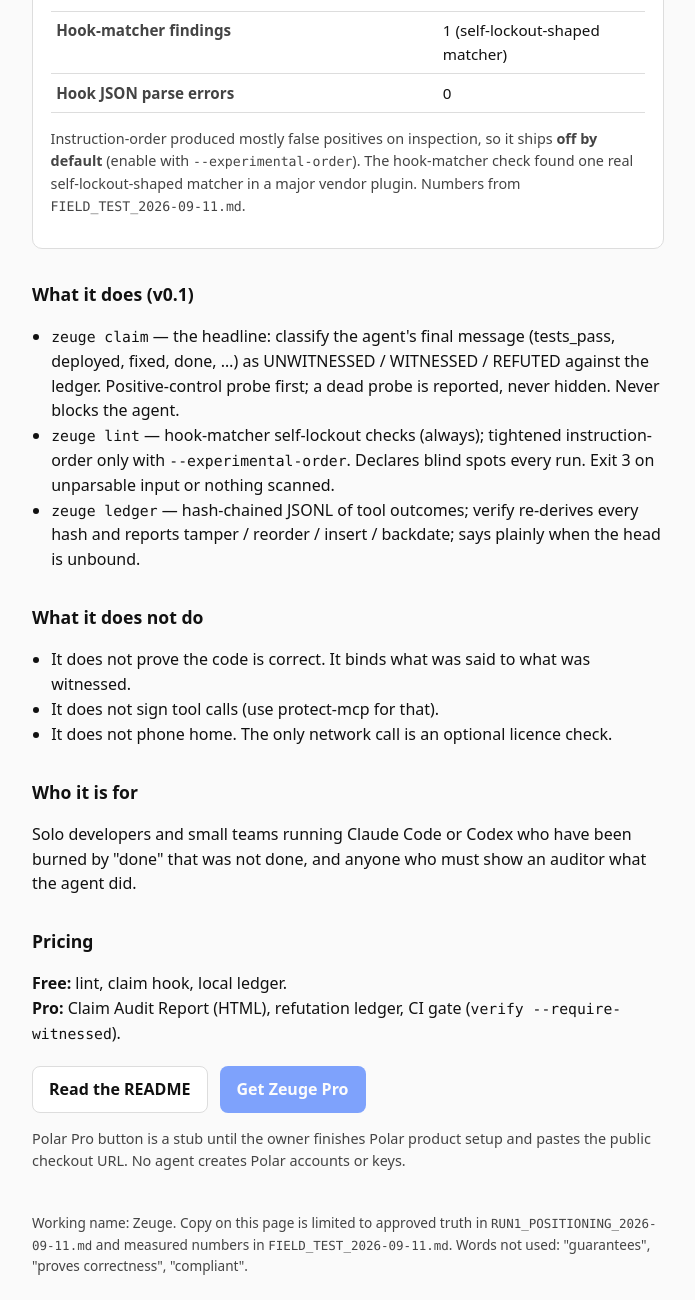
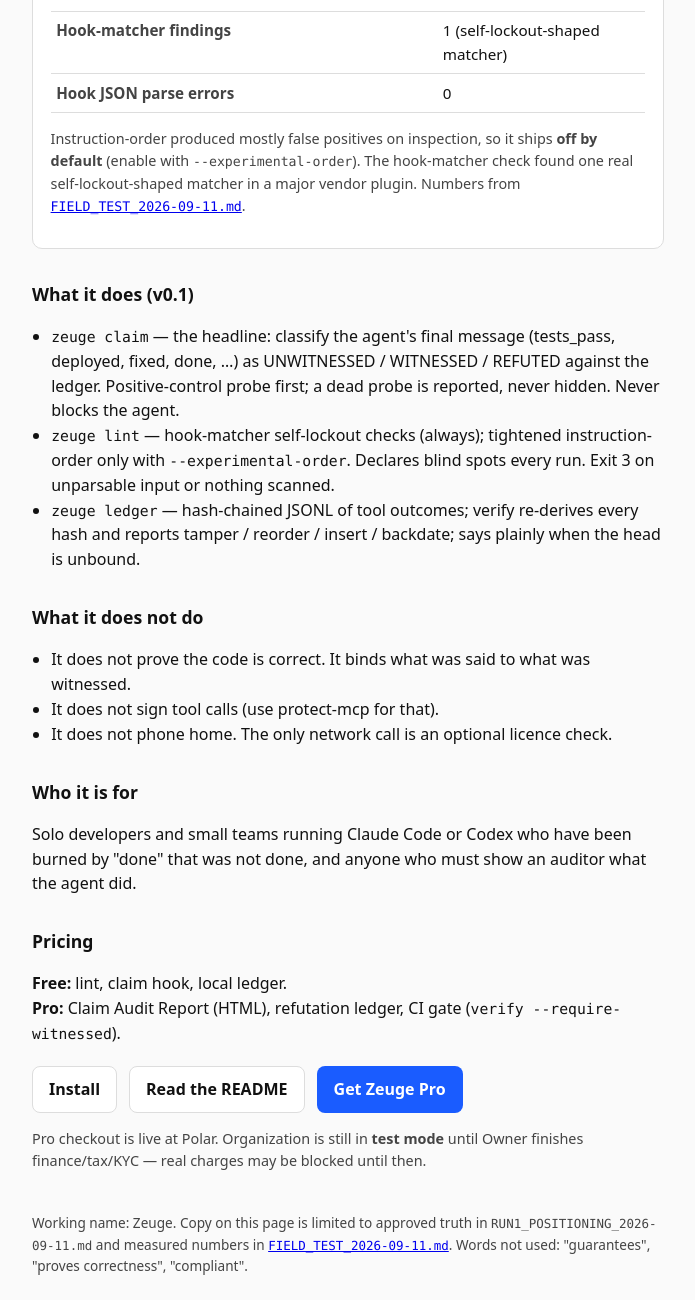
Before and after one commit to PhoenixAddictionary/zeuge, a website: page docs/landing-draft/index.html in a window 1280 px wide. Shown: the part 840-2140 px from the top of the page, without its empty margins (292-987 px from the left). Drawn offline with Linux system fonts and the light colour scheme.

Commit message:
docs: unblock Pages rebuild for Polar Pro checkout
Align landing-draft with the live checkout href and stamp a rebuild so GitHub Pages picks up tip after stuck errored builds.

```diff
--- a/docs/landing-draft/index.html
+++ b/docs/landing-draft/index.html
@@ -25,7 +25,8 @@
     .honesty { border-left: 3px solid var(--accent); padding-left: 0.85rem; color: var(--muted); }
     .actions { display: flex; flex-wrap: wrap; gap: 0.75rem; margin-top: 1.25rem; align-items: center; }
     .btn { display: inline-block; padding: 0.65rem 1rem; border-radius: 8px; text-decoration: none; font-weight: 600; border: 1px solid var(--line); color: var(--fg); background: var(--card); }
-    .btn-pro { background: var(--accent); color: #fff; border-color: transparent; opacity: 0.55; cursor: not-allowed; pointer-events: none; }
+    .btn-pro { background: var(--accent); color: #fff; border-color: transparent; }
+    .btn-pro[aria-disabled="true"] { opacity: 0.55; cursor: not-allowed; pointer-events: none; }
     .btn-pro[aria-disabled="true"]::after { content: ""; }
     .note { font-size: 0.9rem; color: var(--muted); }
     code { font-family: ui-monospace, SFMono-Regular, Menlo, Consolas, monospace; font-size: 0.92em; }
@@ -34,7 +35,7 @@
   </style>
 </head>
 <body>
-  <div class="draft-banner">Draft. Not deployed. The purchase button is not live.</div>
+  <div class="draft-banner">Live. Install works. Pro checkout linked (Polar org still in test mode — live payouts need Owner finance/KYC).</div>
   <main>
     <h1>Zeuge</h1>
     <p class="lede">Audit what your coding agent <strong>claimed</strong>, not just what it ran.</p>
@@ -60,7 +61,7 @@
           <tr><th>Hook JSON parse errors</th><td>0</td></tr>
         </tbody>
       </table>
-      <p class="note">Instruction-order produced mostly false positives on inspection, so it ships <strong>off by default</strong> (enable with <code>--experimental-order</code>). The hook-matcher check found one real self-lockout-shaped matcher in a major vendor plugin. Numbers from <code>FIELD_TEST_2026-09-11.md</code>.</p>
+      <p class="note">Instruction-order produced mostly false positives on inspection, so it ships <strong>off by default</strong> (enable with <code>--experimental-order</code>). The hook-matcher check found one real self-lockout-shaped matcher in a major vendor plugin. Numbers from <a href="./FIELD_TEST_2026-09-11.md"><code>FIELD_TEST_2026-09-11.md</code></a>.</p>
     </div>
 
     <h2>What it does (v0.1)</h2>
@@ -85,13 +86,14 @@
        <strong>Pro:</strong> Claim Audit Report (HTML), refutation ledger, CI gate (<code>verify --require-witnessed</code>).</p>
 
     <div class="actions">
+      <a class="btn" href="../INSTALL.md">Install</a>
       <a class="btn" href="../README.md">Read the README</a>
-      <a class="btn btn-pro" id="polar-pro" href="#polar-checkout-pending" aria-disabled="true" title="Owner pastes the Polar checkout URL after act 1">Get Zeuge Pro</a>
+      <a class="btn btn-pro" id="polar-pro" href="https://buy.polar.sh/polar_cl_ROlZuk8jviKaO4oYq7fLq8cvXbR9X8HlukzQk0fmRh5" title="Zeuge Pro early-adopter lifetime — Polar checkout" target="_blank" rel="noopener">Get Zeuge Pro</a>
     </div>
-    <p class="note">Polar Pro button is a stub until the owner finishes Polar product setup and pastes the public checkout URL. No agent creates Polar accounts or keys.</p>
+    <p class="note">Pro checkout is live at Polar. Organization is still in <strong>test mode</strong> until Owner finishes finance/tax/KYC — real charges may be blocked until then.</p>
 
     <footer>
-      Working name: Zeuge. Copy on this page is limited to approved truth in <code>RUN1_POSITIONING_2026-09-11.md</code> and measured numbers in <code>FIELD_TEST_2026-09-11.md</code>. Words not used: "guarantees", "proves correctness", "compliant".
+      Working name: Zeuge. Copy on this page is limited to approved truth in <code>RUN1_POSITIONING_2026-09-11.md</code> and measured numbers in <a href="./FIELD_TEST_2026-09-11.md"><code>FIELD_TEST_2026-09-11.md</code></a>. Words not used: "guarantees", "proves correctness", "compliant".
     </footer>
   </main>
 </body>
```
Also changed, not shown: docs/index.html (+1 -0 lines).
